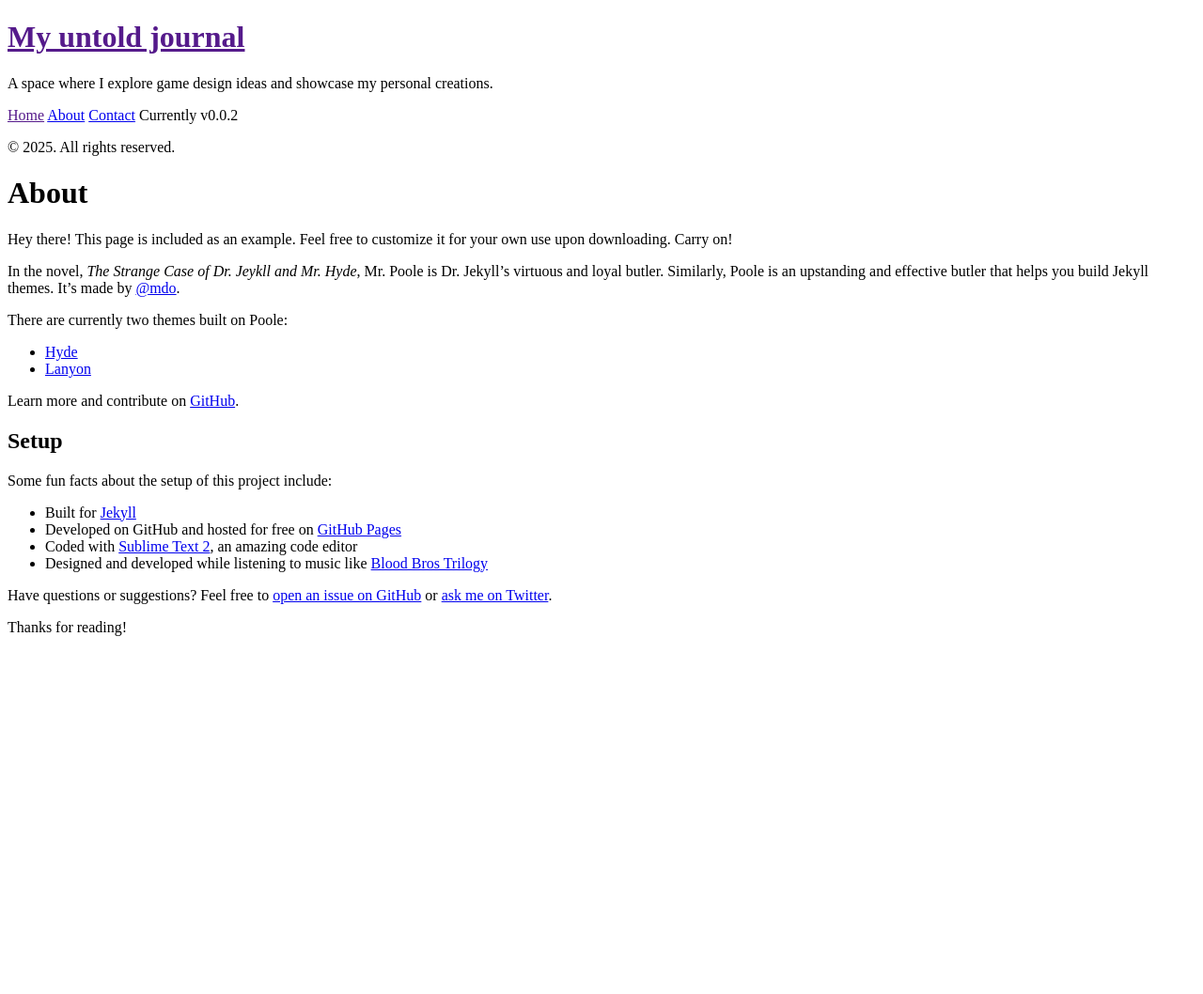
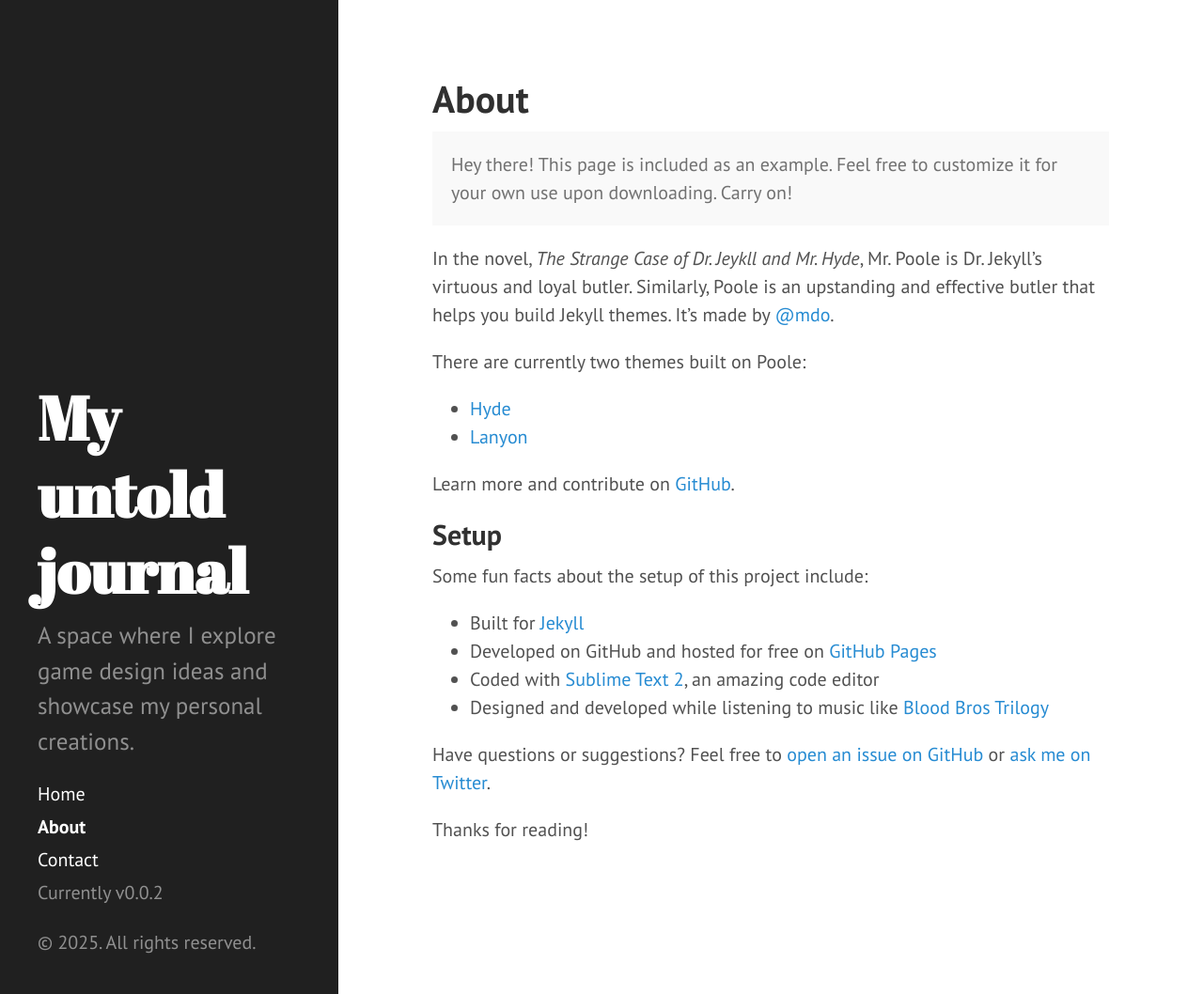
Before and after one commit to jmiguelguerrero/jmiguelguerrero.github.io, a Jekyll site: the page built from about.md, in a window 1280 px wide and 1058 px high. Shown: the whole window at 94% size. Built offline with Jekyll 4.4.1, drawn with Linux system fonts in a browser that asks for light colours; Markdown is read by kramdown in place of the engine named in the settings.

Commit message:
fix: about page

```diff
--- a/_config.yml
+++ b/_config.yml
@@ -9,7 +9,7 @@ permalink:        pretty
 title:            My untold journal
 tagline:          'Exploring the past and future of game design.'
 description:      'A space where I explore game design ideas and showcase my personal creations.'
-url:              http://jmiguelguerrero.site
+url:              https://jmiguelguerrero.site
 baseurl:          /
 
 author:
--- a/_includes/head.html
+++ b/_includes/head.html
@@ -15,14 +15,14 @@
   </title>
 
   <!-- CSS -->
-  <link rel="stylesheet" href="{{ site.baseurl }}public/css/poole.css">
-  <link rel="stylesheet" href="{{ site.baseurl }}public/css/syntax.css">
-  <link rel="stylesheet" href="{{ site.baseurl }}public/css/hyde.css">
+  <link rel="stylesheet" href="{{ site.url }}/public/css/poole.css">
+  <link rel="stylesheet" href="{{ site.url }}/public/css/syntax.css">
+  <link rel="stylesheet" href="{{ site.url }}/public/css/hyde.css">
   <link rel="stylesheet" href="http://fonts.googleapis.com/css?family=PT+Sans:400,400italic,700|Abril+Fatface">
 
   <!-- Icons -->
-  <link rel="apple-touch-icon-precomposed" sizes="144x144" href="{{ site.baseurl }}public/apple-touch-icon-144-precomposed.png">
-                                 <link rel="shortcut icon" href="{{ site.baseurl }}public/favicon.ico">
+  <link rel="apple-touch-icon-precomposed" sizes="144x144" href="{{ site.url }}public/apple-touch-icon-144-precomposed.png">
+                                 <link rel="shortcut icon" href="{{ site.url }}public/favicon.ico">
 
   <!-- RSS -->
   <link rel="alternate" type="application/rss+xml" title="RSS" href="/atom.xml">
```
